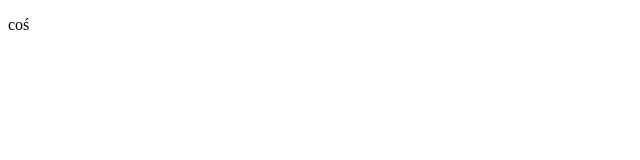
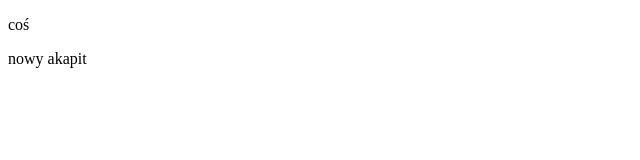
Before and after one commit to adrmat/moje-pierwsze-repozytorium, a plain HTML site: page index.html in a window 1280 px wide. Shown: the full height of the page, 0-640 px from the left. Drawn offline with Linux system fonts and the light colour scheme.

Commit message:
Zmiany na branchu-A

```diff
--- a/index.html
+++ b/index.html
@@ -6,4 +6,5 @@
     <p>
         coś
     </p>
+    <p> nowy akapit</p>
 </body>
```
